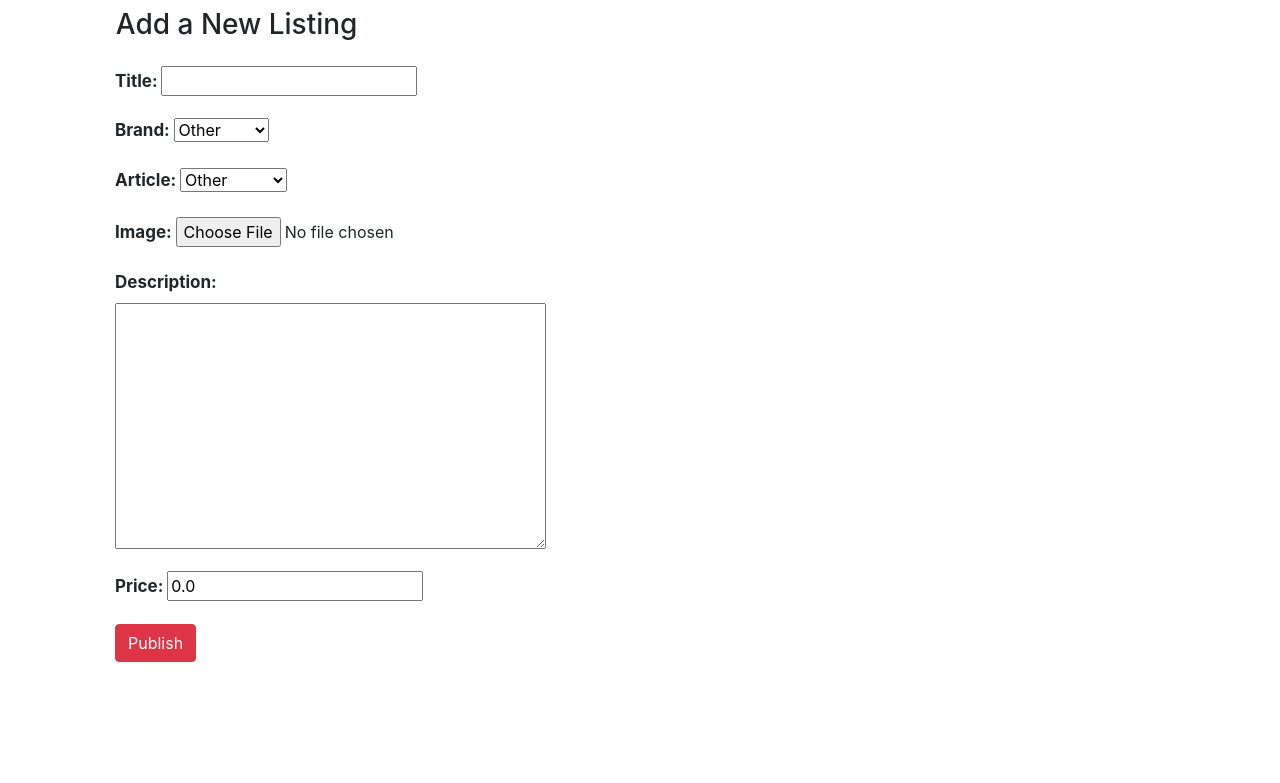
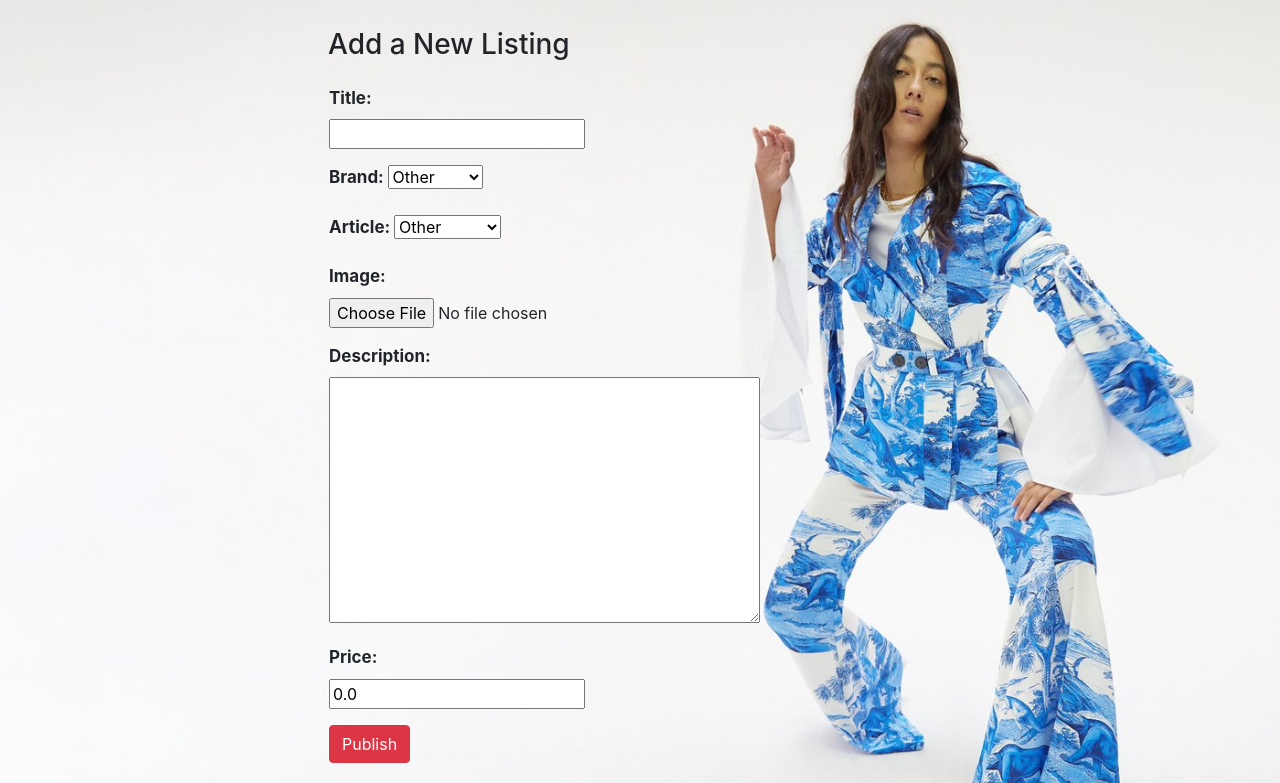
Before and after one commit to Duy-L/Cmps-115-Project, a Django app: page /products/new in a window 1280 px wide. Shown: the part 86-869 px from the top of the page. Before the commit the page ends 748 px from the top, so only its background shows below. Run offline with Django 3.2, Linux system fonts and the light colour scheme; a user stored in the database is signed in; some libraries are stand-ins or nearby versions.

Commit message:
James fixed product form layout

```diff
--- a/src/products/templates/products/product_form.html
+++ b/src/products/templates/products/product_form.html
@@ -1,17 +1,36 @@
 {% extends "base.html" %}
-
+{% load static %}
 {% block content %}
 <style>
 .field-title label{
 	font-size: 17px;
 
 }
+.container{
+	width: 55%;
+}
+.box1{
+	height: 85vh;
+	width: 100%;
+	background-image: url('{% static 'img/productbanner.jpg' %}');
+	background-attachment: sticky;
+	background-size: cover;
+	background-position: center top;
+	background-repeat: no-repeat;
+	display: table;
+	padding: 20px;
+	position: absolute;
+    left: 0;
+    right: 0;
+}
 </style>
 
+<div class = "box1">
 	<h1>{{ title }}</h1>
-<h3 style ="text-indent: 1.1em;">Add a New Listing</h3>
 
-<div class='container'>
+
+<div class="container">
+	<h3 style ="text-indent: .5em;">Add a New Listing</h3>
 	<div class='row'>
     	<div class='col'>
     		<p>{{ content }}</p>
@@ -29,4 +48,5 @@
 		</div>
 	</div>
 </div>
+</div>
 {% endblock %}
--- a/src/templates/auth/login.html
+++ b/src/templates/auth/login.html
@@ -4,12 +4,12 @@
 {% block content %}
 <style>
 .box1{
-	height: 70vh;
+	height: 85vh;
 	width: 100%;
 	background-image: url('{% static 'img/banner7.jpg' %}');
-	background-attachment: fixed;
+	background-attachment: sticky;
 	background-size: cover;
-	background-position: center;
+	background-position: center top;
 	background-repeat: no-repeat;
 	display: table;
 	padding: 20px;
```
Also changed, not shown: src/db.sqlite3.
